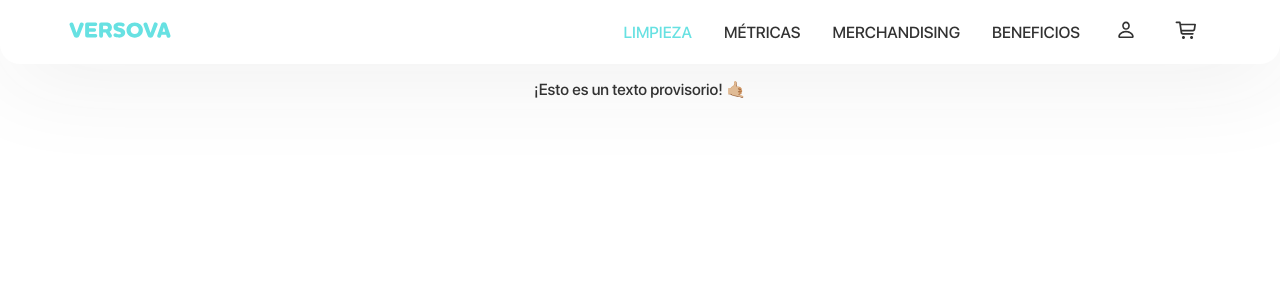
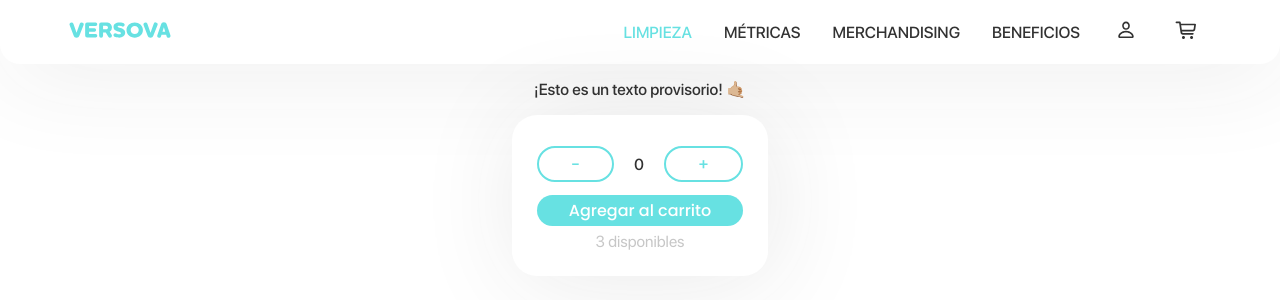
Before and after one commit to luzestol/versova, a React (Create React App) app: page / in a window 1280 px wide. Shown: the top 300 px of the page. Built offline with nearby package versions, Linux system fonts and the light colour scheme.

Commit message:
Commit 3 - ItemCounter

```diff
--- a/src/App.css
+++ b/src/App.css
@@ -27,6 +27,11 @@ a:hover {
   cursor: pointer;
 }
 
+span {
+  display: inline-flex;
+  align-items: center;
+}
+
 button {
   font-family: "Poppins";
   font-size: 1em;
@@ -35,6 +40,20 @@ button {
   color: #ffffff;
   padding: 0.2em 2em;
   border: none;
+  border-radius: 50px;
+  margin: 0.4em 0;
+}
+
+button:hover {
+  cursor: pointer;
+}
+
+
+.button-secondary {
+  background-color: #ffffff;
+  color: #67E1E2;
+  padding: 0.2em 2em;
+  border: 2px solid #67E1E2;
   border-radius: 50px;
 }
 
--- a/src/App.js
+++ b/src/App.js
@@ -1,6 +1,7 @@
 
 import './App.css';
 import { CartWidget } from './components/cartwidget/CartWidget';
+import { ItemCount } from './components/itemcount/ItemCount';
 import { ItemListContainer } from './components/ItemListContainer/ItemListContainer';
 import { NavBar } from './components/navbar/NavBar.js'
 
@@ -11,6 +12,7 @@ function App() {
       <header className="App-header">
       <NavBar />
       <ItemListContainer greeting="¡Esto es un texto provisorio! 🤙🏼"/>
+      <ItemCount />
       </header>
     </div>
   );
--- /dev/null
+++ b/src/components/itemcount/ItemCount.css
@@ -0,0 +1,20 @@
+.counter-wrapper {
+    display: flex;
+    flex-direction: column;
+    background-color: #ffffff;
+    box-shadow: 5px 5px 100px rgba(50, 50, 50, 0.1);
+    padding: 25px;
+    border-radius: 25px;
+}
+
+.counter {
+    display: flex;
+    justify-content: space-between;
+}
+
+.stock {
+    color: #C7C7C7;
+    font-weight: 300;
+    display: flex;
+    justify-content: center;
+}
--- /dev/null
+++ b/src/components/itemcount/ItemCount.js
@@ -0,0 +1,30 @@
+import { useState } from 'react';
+import './ItemCount.css';
+
+export const ItemCount = () => {
+
+    const stock = 3;
+
+    const [initial, setInitial] = useState(0);
+
+    const add = () => {
+        if (initial < stock) setInitial(initial + 1);
+    }
+
+    const remove = () => {
+        if (initial > 0) setInitial(initial - 1);
+    }
+
+
+    return (
+        <div className="counter-wrapper">
+            <div className="counter">
+                <button onClick={remove} className="button-secondary">-</button>
+                <span> {initial} </span>
+                <button onClick={add} className="button-secondary">+</button>
+            </div>
+            <button>Agregar al carrito</button>
+            <span className="stock">{stock} disponibles</span>
+        </div>
+    )
+}
```
